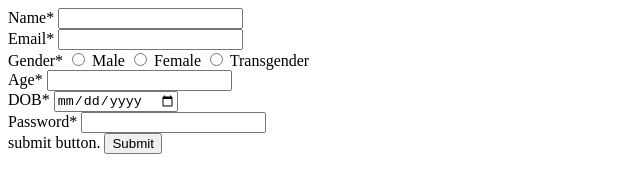
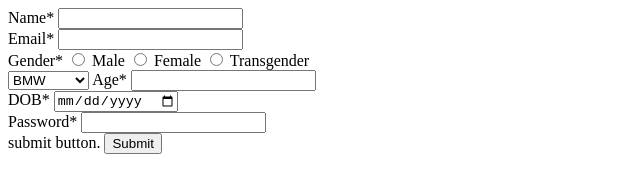
Before and after one commit to acciojob/signup-form-car-hivamjh, a website: page main.html in a window 1280 px wide. Shown: the whole page, without its empty margins (0-640 px from the left). Drawn offline with Linux system fonts and the light colour scheme.

Commit message:
form.html

```diff
--- a/main.html
+++ b/main.html
@@ -23,7 +23,11 @@
 	  <label for="Female">Female</label>
 	  <input type="radio" name="abcd">
 	  <label for="Transgender">Transgender</label><br>
-
+  <select name="Car Brands" id="">
+	<option value="BMW">BMW</option>
+	<option value="Audi"Audi</option>
+	<option value="Mercedez">Mercedez</option>
+  </select>
 	  <label for="age">Age*</label>
 	  <input type="number"> <br>
 
```
